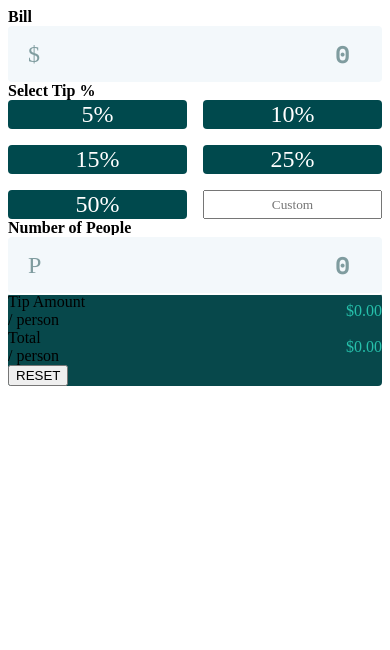
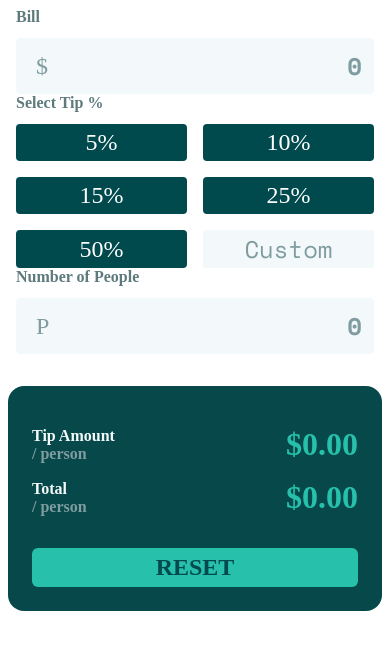
Before and after one commit to kubikill/tip-calculator-app-main, a Gatsby site: page /TipCalculator in a window 390 px wide. Built offline with nearby package versions, Linux system fonts and the light colour scheme; Gatsby itself is replaced by a stand-in of ours.

Commit message:
Mobile styling

```diff
--- a/src/pages/Section.module.scss
+++ b/src/pages/Section.module.scss
@@ -2,7 +2,7 @@
   background-color: hsl(0, 0%, 100%);
   max-width: 900px;
   border-radius: 24px;
-  padding: 32px;
+  padding: 32px 24px;
   width: 100%;
   box-shadow: 0 0 32px 0px #0002;
 }
--- a/src/pages/TipCalculator.js
+++ b/src/pages/TipCalculator.js
@@ -44,16 +44,10 @@ const TipCalculator = () => {
       tipPercent: parseInt(event.target.value),
     });
   }
-  function handleCustomTipPercent(event) {
-    setBill({
-      ...bill,
-      tipPercent: parseInt(event.target.value),
-    });
-  }
 
   return (
     <div className="tipCalculator">
-      <div>
+      <div className={tipCalculatorStyle.inputColumn}>
         <label htmlFor="bill">Bill</label>
         <div className={tipCalculatorStyle.inputContainer}>
           <div className={tipCalculatorStyle.inputIcon}>$</div>
@@ -62,6 +56,7 @@ const TipCalculator = () => {
             decimalScale={2}
             placeholder="0"
             step="0.01"
+            allowNegative={false}
             onValueChange={(values) => {
               setBill({
                 ...bill,
@@ -91,6 +86,7 @@ const TipCalculator = () => {
           <CurrencyFormat
             placeholder="Custom"
             suffix="%"
+            allowNegative={false}
             onValueChange={(values) => {
               if (activeButton.current) {
                 activeButton.current.classList.remove(
@@ -100,7 +96,7 @@ const TipCalculator = () => {
               activeButton.current = null;
               setBill({
                 ...bill,
-                numOfPeople: values.value,
+                tipPercent: parseInt(values.value),
               });
             }}
           />
@@ -109,14 +105,13 @@ const TipCalculator = () => {
         <label htmlFor="people">Number of People</label>
         <div className={tipCalculatorStyle.inputContainer}>
           <div className={tipCalculatorStyle.inputIcon}>P</div>
-          <input
-            name="numOfPeople"
-            type="number"
+          <CurrencyFormat
             placeholder="0"
-            onInput={(event) => {
+            allowNegative={false}
+            onValueChange={(values) => {
               setBill({
                 ...bill,
-                numOfPeople: parseInt(event.target.value),
+                numOfPeople: parseInt(values.value),
               });
             }}
           />
@@ -125,8 +120,8 @@ const TipCalculator = () => {
       <div className={tipCalculatorStyle.tipResults}>
         <div className={tipCalculatorStyle.result}>
           <div className="resultLabel">
-            Tip Amount
-            <br /> / person
+            <div className={tipCalculatorStyle.labelTopRow}>Tip Amount</div>
+            <div className={tipCalculatorStyle.labelBottomRow}>/ person</div>
           </div>
           <CurrencyFormat
             thousandSeparator={true}
@@ -140,8 +135,8 @@ const TipCalculator = () => {
         </div>
         <div className={tipCalculatorStyle.result}>
           <div className="resultLabel">
-            Total
-            <br /> / person
+            <div className={tipCalculatorStyle.labelTopRow}>Total</div>
+            <div className={tipCalculatorStyle.labelBottomRow}>/ person</div>
           </div>
           <CurrencyFormat
             thousandSeparator={true}
@@ -153,7 +148,7 @@ const TipCalculator = () => {
             value={calculated.totalPerPerson}
           />
         </div>
-        <button>RESET</button>
+        <button className={tipCalculatorStyle.resetButton}>RESET</button>
       </div>
     </div>
   );
--- a/src/pages/TipCalculator.module.scss
+++ b/src/pages/TipCalculator.module.scss
@@ -1,5 +1,8 @@
 label {
   font-weight: 700;
+  color: hsl(186, 14%, 43%);
+  margin-bottom: 12px;
+  display: block;
 }
 
 .inputContainer {
@@ -10,12 +13,13 @@ label {
   position: relative;
   input {
     color: hsl(183, 100%, 15%);
+    caret-color: hsl(172, 67%, 45%);
     appearance: none;
     -moz-appearance: textfield;
     flex-grow: 1;
     background-color: transparent;
     border: none;
-    padding: 10px 32px 10px 0;
+    padding: 10px 12px 10px 0;
     text-align: right;
     font-size: 24px;
     font-family: "Space Mono", monospace;
@@ -41,6 +45,10 @@ label {
   }
 }
 
+.inputColumn {
+  padding: 0 8px;
+}
+
 .tipContainer {
   display: grid;
   grid-template-columns: minmax(0, 1fr) minmax(0, 1fr);
@@ -53,15 +61,45 @@ label {
     border-radius: 4px;
     border-style: none;
     transition: background-color 0.15s, color 0.15s;
-    &:active,
+    padding: 5px 0;
+    &:active {
+      background-color: hsl(173, 61%, 77%);
+      color: hsl(183, 100%, 15%);
+    }
     &.active {
       background-color: hsl(172, 67%, 45%);
       color: hsl(183, 100%, 15%);
     }
   }
   input {
-    font-family: inherit;
+    color: hsl(183, 100%, 15%);
+    appearance: none;
+    -moz-appearance: textfield;
+    flex-grow: 1;
+    background-color: #f3f8fb;
+    border: none;
     text-align: center;
+    font-size: 24px;
+    font-family: "Space Mono", monospace;
+    font-weight: inherit;
+    outline-color: transparent;
+    outline-width: 2px;
+    outline-style: auto;
+    transition: outline-color 0.25s;
+    caret-color: hsl(172, 67%, 45%);
+    &:active,
+    &:focus {
+      outline-color: hsl(172, 67%, 45%);
+    }
+    &::-webkit-outer-spin-button,
+    &::-webkit-inner-spin-button {
+      -webkit-appearance: none;
+      margin: 0;
+    }
+    &::placeholder,
+    &:placeholder-shown {
+      color: hsl(184, 14%, 56%);
+    }
   }
 }
 
@@ -77,15 +115,52 @@ label {
 
 .tipResults {
   background-color: #07484b;
-  border-radius: 4px;
+  border-radius: 16px;
+  margin-top: 32px;
+  padding: 24px;
 }
 
 .result {
   display: flex;
   justify-content: space-between;
   align-items: center;
+  margin: 16px 0;
+  flex-wrap: wrap;
+}
+
+.labelTopRow {
+  color: hsl(189, 41%, 97%);
+  font-weight: bold;
+}
+.labelBottomRow {
+  color: hsl(184, 14%, 56%);
+  font-weight: bold;
 }
 
 .resultValue {
   color: hsl(172, 67%, 45%);
+  font-size: 32px;
+  font-weight: bold;
 }
+
+.resetButton {
+  margin-top: 16px;
+  padding: 6px 0;
+  width: 100%;
+  font-family: inherit;
+  background-color: hsl(172, 67%, 45%);
+  color: hsl(183, 100%, 15%);
+  font-size: 24px;
+  font-weight: bold;
+  border-radius: 6px;
+  border-style: none;
+  transition: background-color 0.15s, color 0.15s;
+  &:active {
+    background-color: hsl(173, 61%, 77%);
+    color: hsl(183, 100%, 15%);
+  }
+  &:disabled {
+    background-color: hsl(183, 79%, 24%);
+    color: hsl(183, 100%, 15%);
+  }
+}
```
